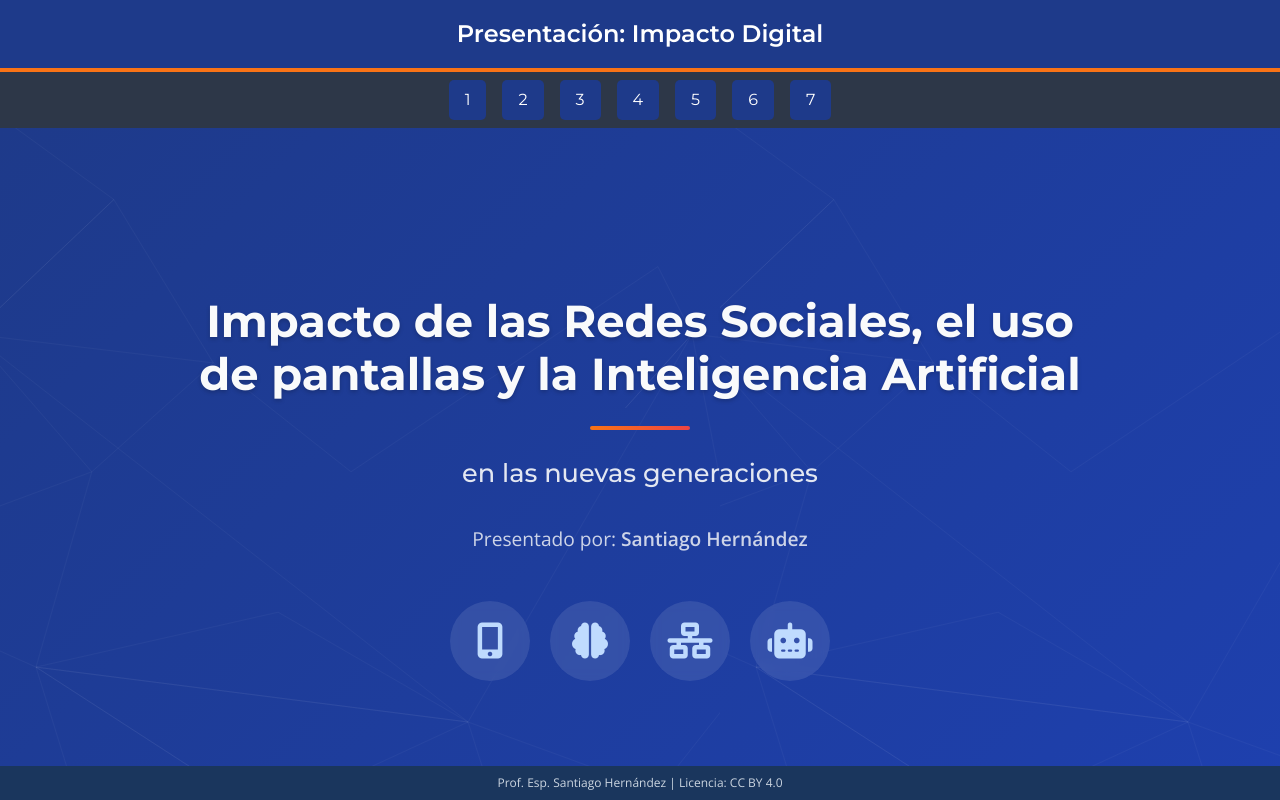
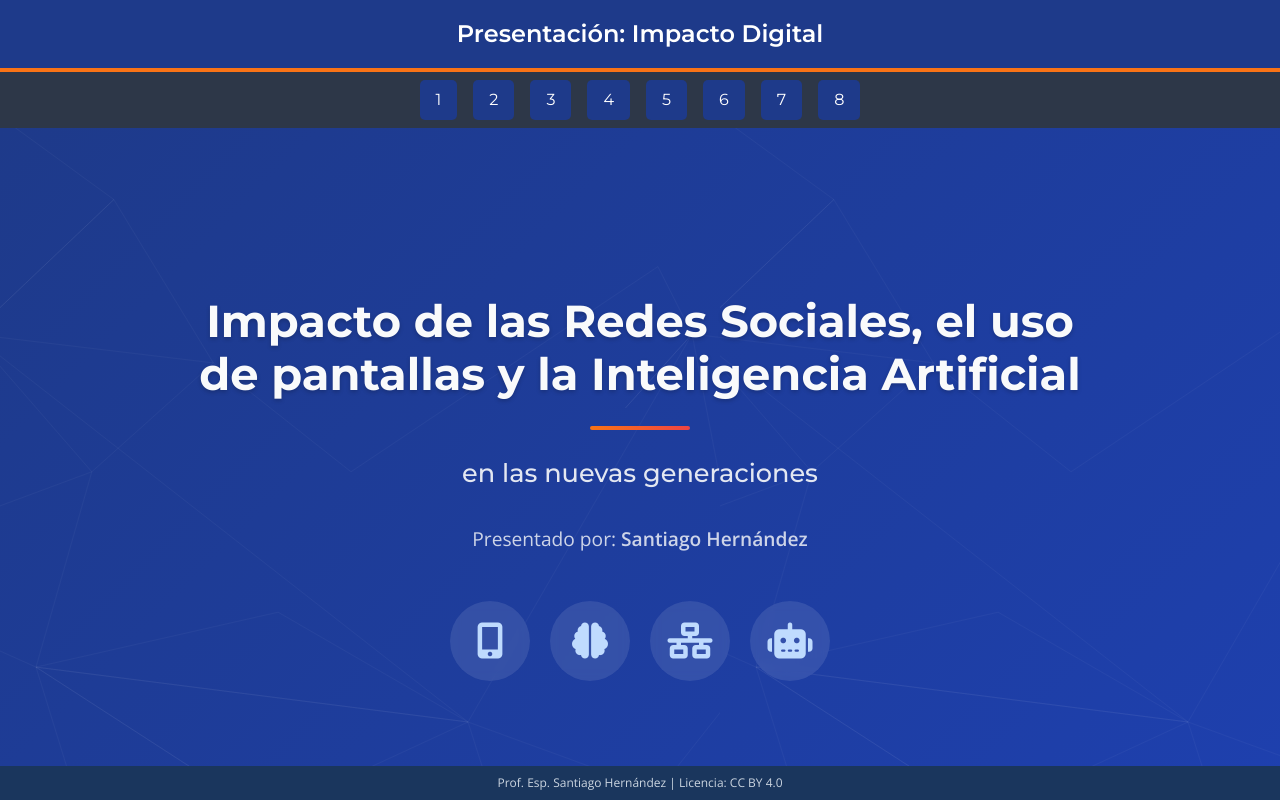
Before and after one commit to Santiherben/CiudadaniaDIgital, a plain HTML site: page index.html in a window 1280 px wide. Drawn offline with nearby package versions, Linux system fonts and the light colour scheme.

Commit message:
Update index.html

```diff
--- a/index.html
+++ b/index.html
@@ -79,6 +79,7 @@
     <button onclick="loadSlide('5.html')">5</button>
     <button onclick="loadSlide('6.html')">6</button>
     <button onclick="loadSlide('7.html')">7</button>
+    <button onclick="loadSlide('8.html')">8</button>
   </nav>
 
   <iframe id="viewer" src="1.html" height="100%" loading="lazy"></iframe>
```
